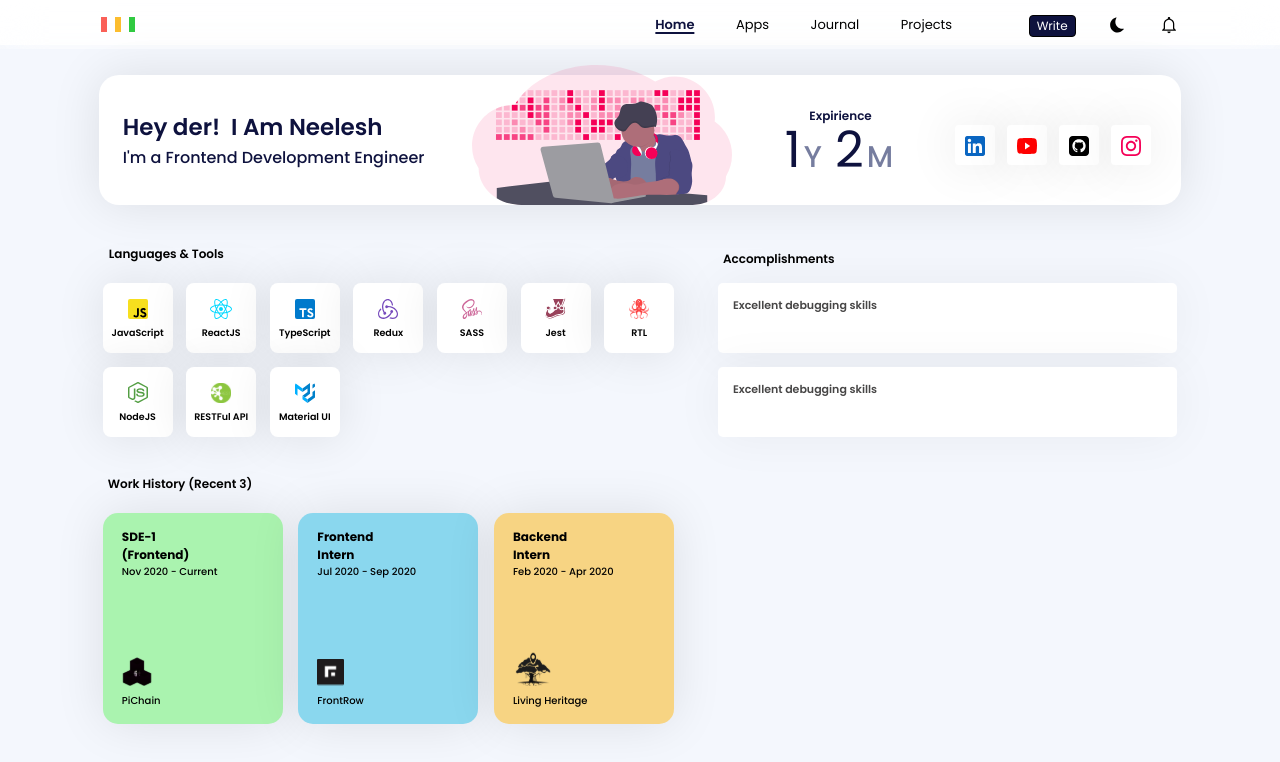
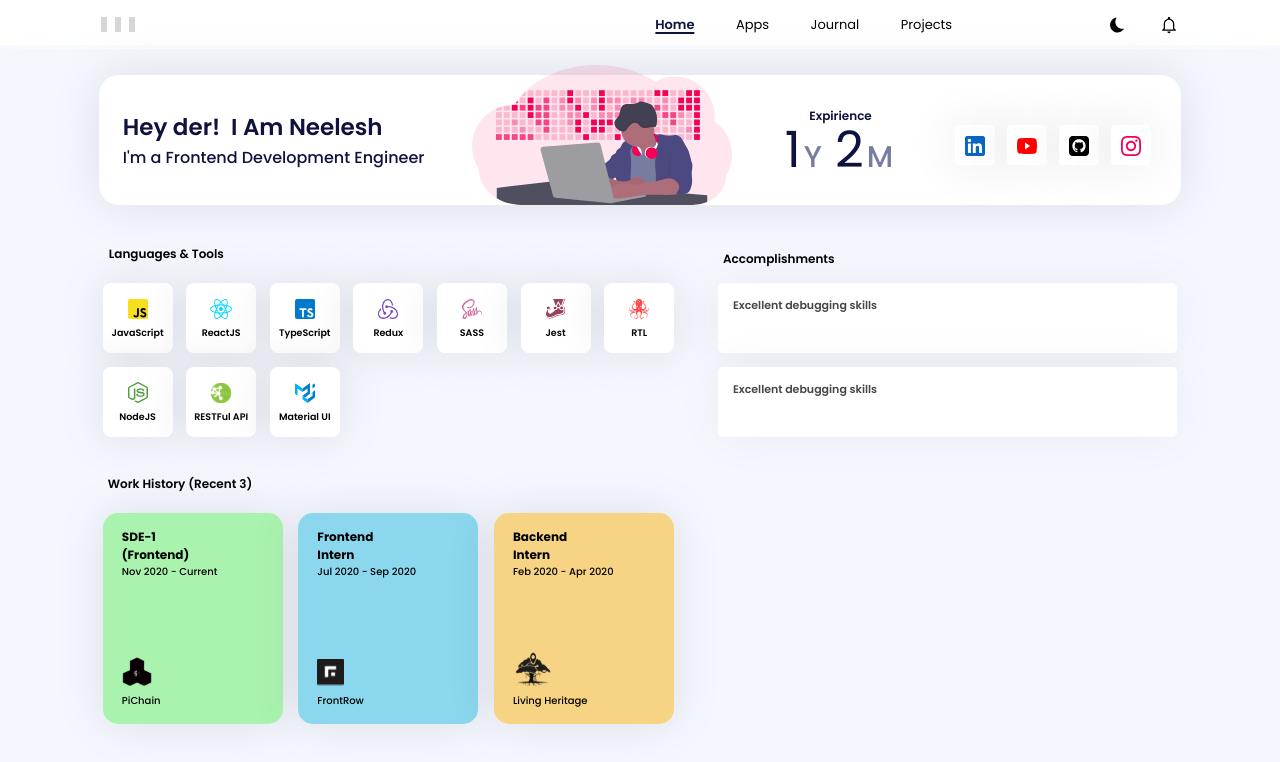
Before and after one commit to neeleshio/myfolio-webapp, a React (Create React App) app: page / in a window 1280 px wide. Shown: the top 762 px of the page. Built offline with nearby package versions, Linux system fonts and the light colour scheme.

Commit message:
new logo look

```diff
--- a/src/layouts/MainLayout/Components/Topbar/TopbarStyles.scss
+++ b/src/layouts/MainLayout/Components/Topbar/TopbarStyles.scss
@@ -44,13 +44,14 @@
                 margin-right: 8px;
                 // border-radius: 50px;
                 cursor: pointer;
+                background-color: #D6D6D7;
             }
 
-            @each $name, $color in $colors {
-                .#{$name} {
-                    background-color: #{$color};
-                }
-            }
+            // @each $name, $color in $colors {
+            //     .#{$name} {
+            //         background-color: #{$color};
+            //     }
+            // }
         }
 
         .topbar_right {
@@ -145,6 +146,7 @@
                     color: $white-text;
                     border-radius: 4px;
                     font-size: 12px;
+                    visibility: hidden;
                 }
             }
 
```
